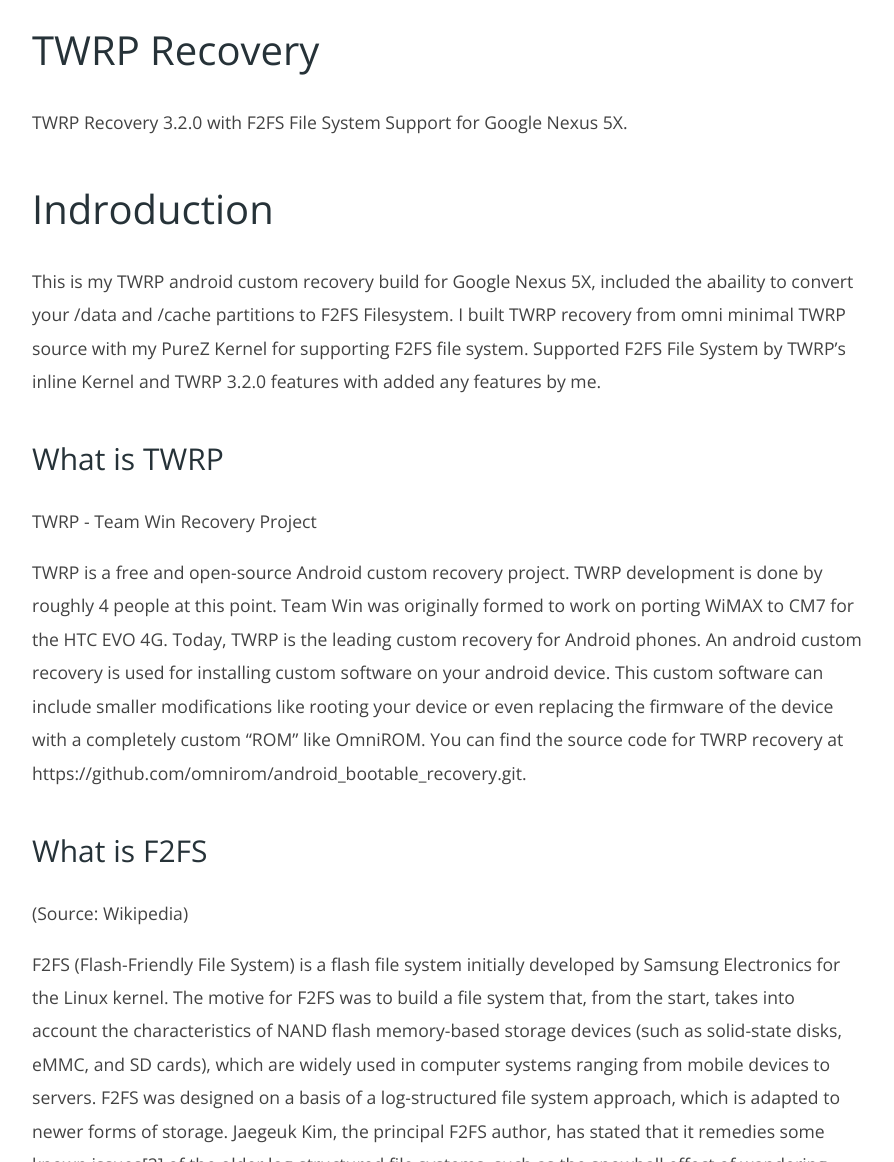
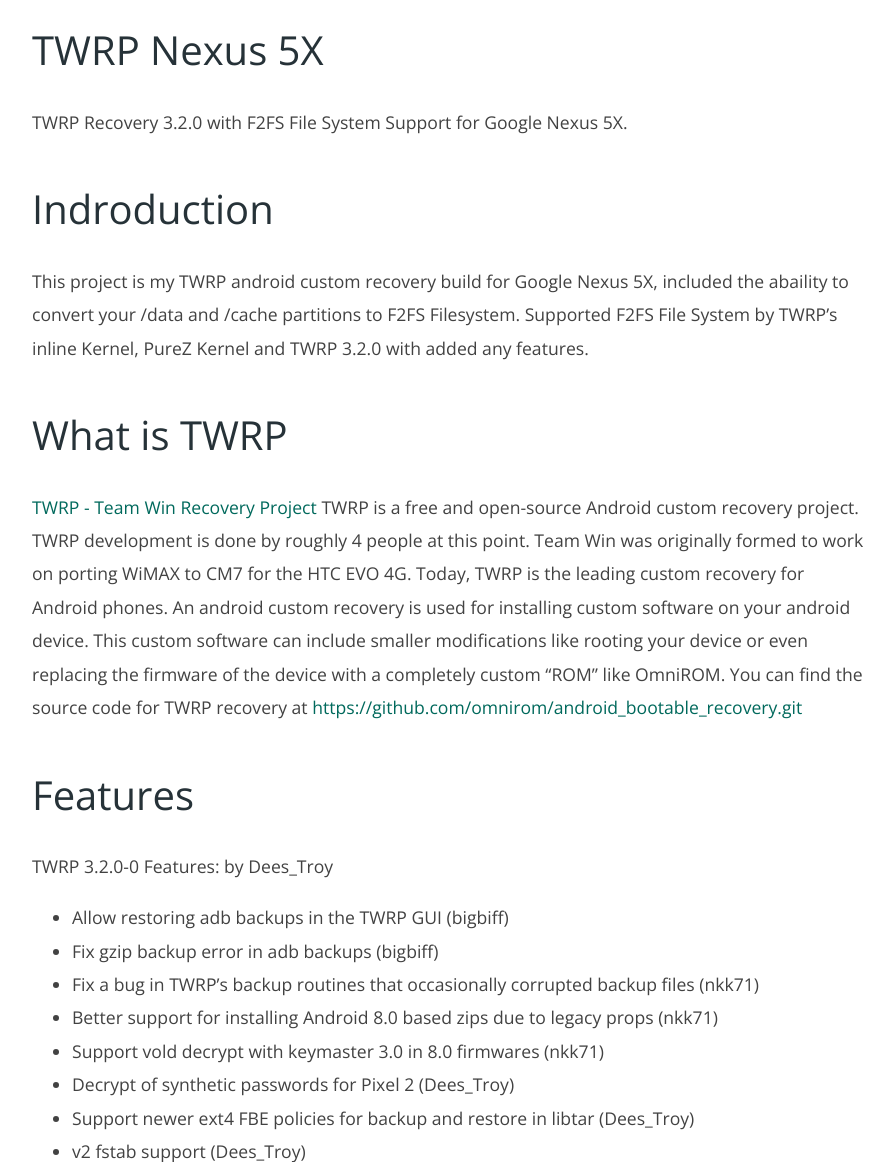
Before and after one commit to zawzaww/zawzaww.github.io, a Jekyll site: the page built from pages/twrp-recovery-bullhead.md, in a window 1280 px wide and 1400 px high, scrolled down 811 px. Shown: the part 238-1400 px from the top of the window, without its empty margins (192-1086 px from the left). Built offline with Jekyll 4.4.1, drawn with Linux system fonts in a browser that asks for light colours; some of the changed text lies outside the part shown.

Commit message:
pages: projects: Update twrp-recovery-bullhead project page
Signed-off-by: Zaw Zaw <zawzthein@outlook.com>

```diff
--- a/pages/twrp-recovery-bullhead.md
+++ b/pages/twrp-recovery-bullhead.md
@@ -1,32 +1,23 @@
 ---
 layout: page
-title: "TWRP Recovery"
+title: "TWRP Nexus 5X"
 categories: projects
 permalink: /projects/twrp-recovery-bullhead
 ---
 
 <img src="https://i.postimg.cc/02QNmkZx/teamwin-recovery-project-twrp-logo.jpg" height="100%" width="100%;"/>
 
-# TWRP Recovery
+# TWRP Nexus 5X
 TWRP Recovery 3.2.0 with F2FS File System Support for Google Nexus 5X.
 
 # Indroduction
-This is my TWRP android custom recovery build for Google Nexus 5X, included the abaility to convert your /data and /cache partitions to F2FS Filesystem. I built TWRP recovery from omni minimal TWRP source with my PureZ Kernel for supporting F2FS file system.
-Supported F2FS File System by TWRP's inline Kernel and TWRP 3.2.0 features with added any features by me.
+This project is my TWRP android custom recovery build for Google Nexus 5X, included the abaility to convert your /data and /cache partitions to F2FS Filesystem. Supported F2FS File System by TWRP's inline Kernel, PureZ Kernel and TWRP 3.2.0 with added any features.
 
-## What is TWRP
-TWRP - Team Win Recovery Project
-
+# What is TWRP
+[TWRP - Team Win Recovery Project](https://twrp.me)
 TWRP is a free and open-source Android custom recovery project. TWRP development is done by roughly 4 people at this point. Team Win was originally formed to work on porting WiMAX to CM7 for the HTC EVO 4G. Today, TWRP is the leading custom recovery for Android phones.
 An android custom recovery is used for installing custom software on your android device. This custom software can include smaller modifications like rooting your device or even replacing the firmware of the device with a completely custom "ROM" like OmniROM.
-You can find the source code for TWRP recovery at https://github.com/omnirom/android_bootable_recovery.git.
-
-## What is F2FS
-(Source: Wikipedia)
-
-F2FS (Flash-Friendly File System) is a flash file system initially developed by Samsung Electronics for the Linux kernel.
-The motive for F2FS was to build a file system that, from the start, takes into account the characteristics of NAND flash memory-based storage devices (such as solid-state disks, eMMC, and SD cards), which are widely used in computer systems ranging from mobile devices to servers.
-F2FS was designed on a basis of a log-structured file system approach, which is adapted to newer forms of storage. Jaegeuk Kim, the principal F2FS author, has stated that it remedies some known issues[2] of the older log-structured file systems, such as the snowball effect of wandering trees and high cleaning overhead. In addition, since a NAND-based storage device shows different characteristics according to its internal geometry or flash memory management scheme (such as the Flash Translation Layer or FTL), it supports various parameters not only for configuring on-disk layout, but also for selecting allocation and cleaning algorithms.
+You can find the source code for TWRP recovery at [https://github.com/omnirom/android_bootable_recovery.git](https://github.com/omnirom/android_bootable_recovery)
 
 
 # Features
```
Also changed, not shown: pages/aosp-android.md (deleted, +0 -75 lines), projects.md (+1 -1 lines).
